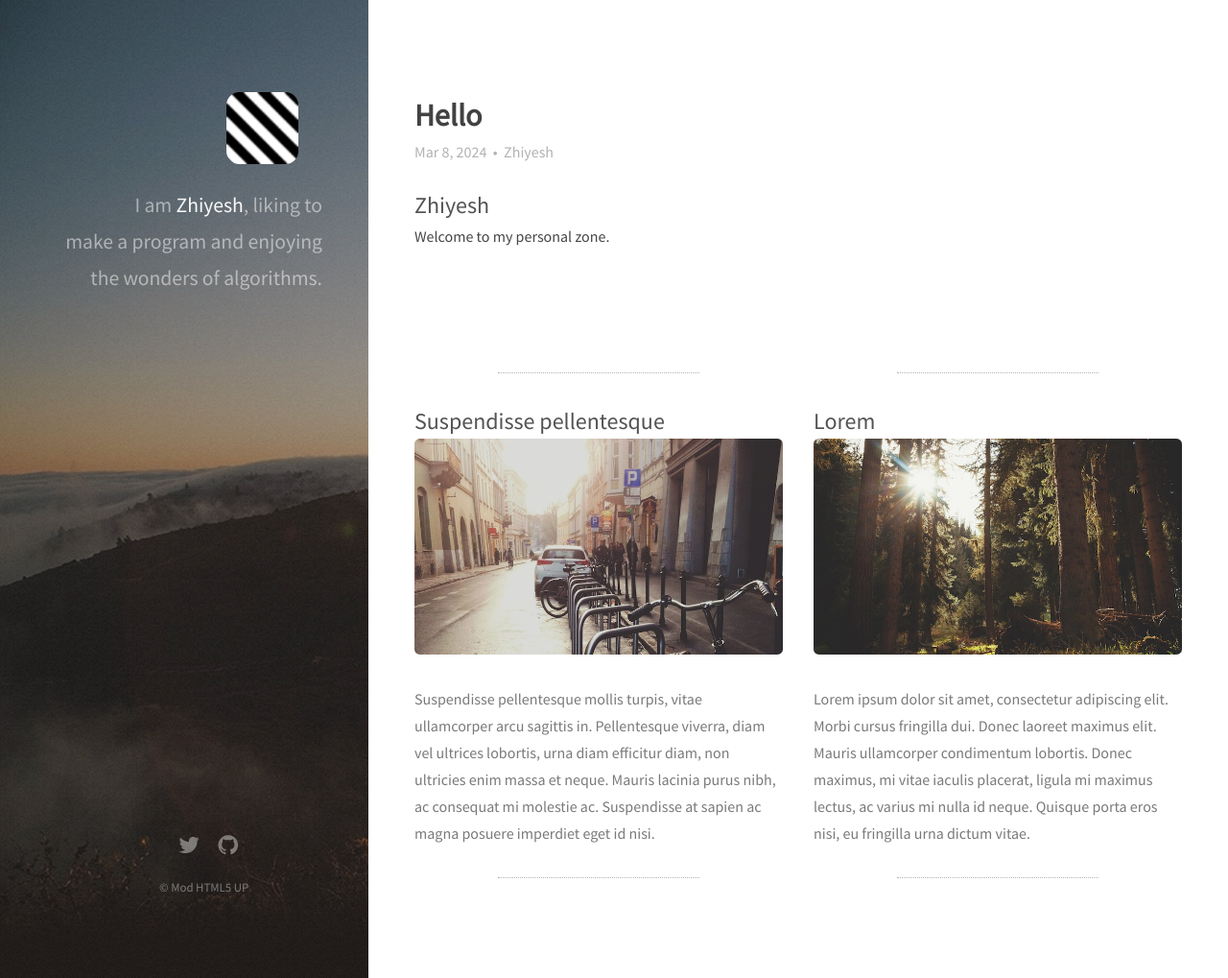
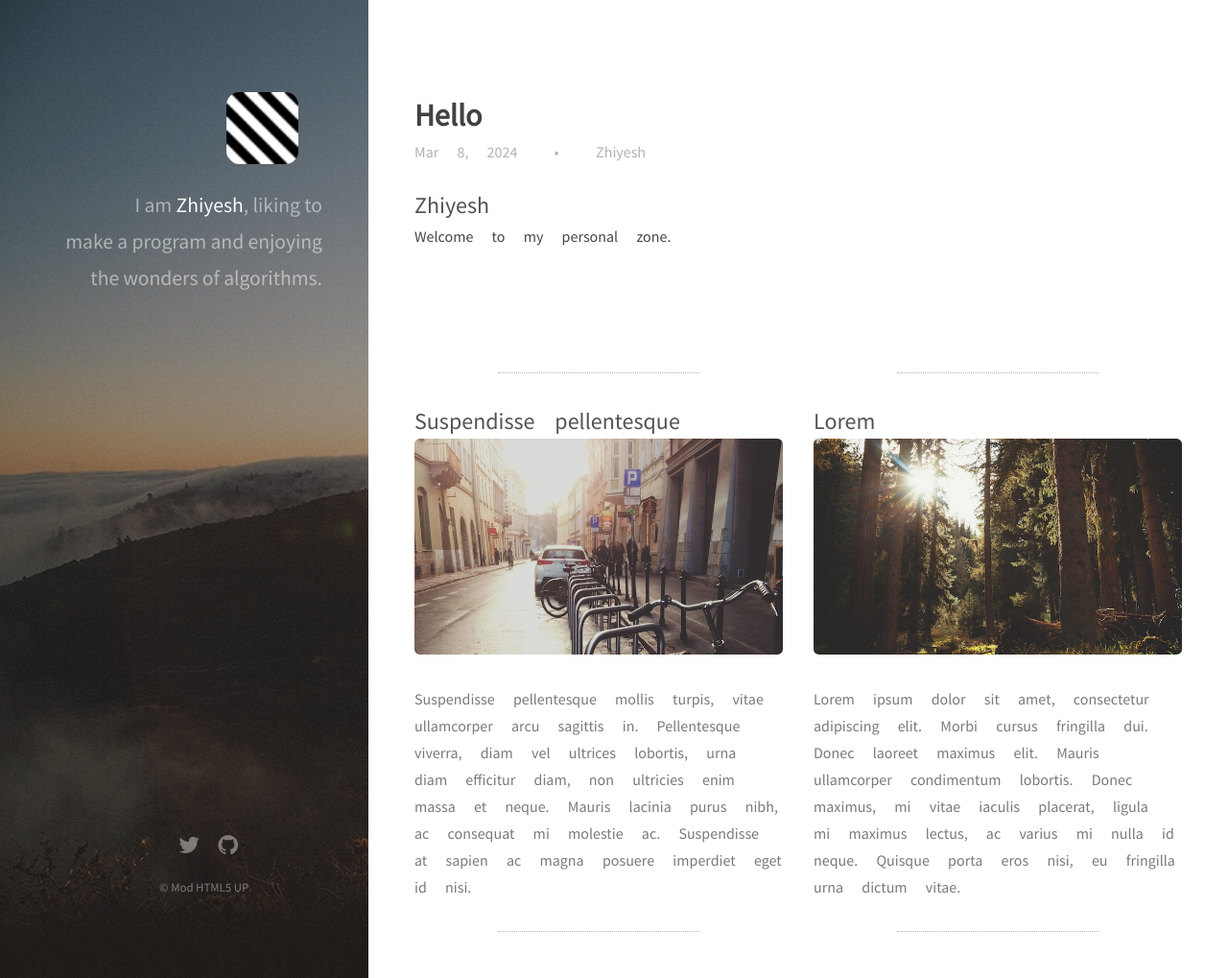
Before and after one commit to Zhiyelah/zhiyelah.github.io, a Jekyll site: the page built from index.html, in a window 1280 px wide and 1019 px high. Shown: the whole window at 96% size. Built offline with Jekyll 4.4.1, drawn with Linux system fonts in a browser that asks for light colours; nearby versions of some CDN libraries.

Commit message:
Update main.css

```diff
--- a/css/main.css
+++ b/css/main.css
@@ -1578,10 +1578,11 @@
 
 		a.hover fade {
 			color: #9fc6a6;
-			font-weight: 500;
-			padding: 3px;
+			font-weight: 400;
+			font-size: 12%;
+			padding: 4px;
 			border: 1px solid #9fc6a6;
-			border-radius: 31%;
+			border-radius: 16%;
 		}
 
 		a.hover:hover {
@@ -2579,6 +2580,7 @@
 
 		#main > section {
 			color: #464646;
+			word-spacing: 1em;
 			font-size: 12pt;
 			margin: 4em 0 0 0;
 			padding: 4em 0 0 0;
@@ -2592,6 +2594,7 @@
 
 		#main > article > section {
 			color: #464646;
+			word-spacing: 1em;
 			font-size: 12pt;
 			padding-bottom: 6em;
 		}
```
